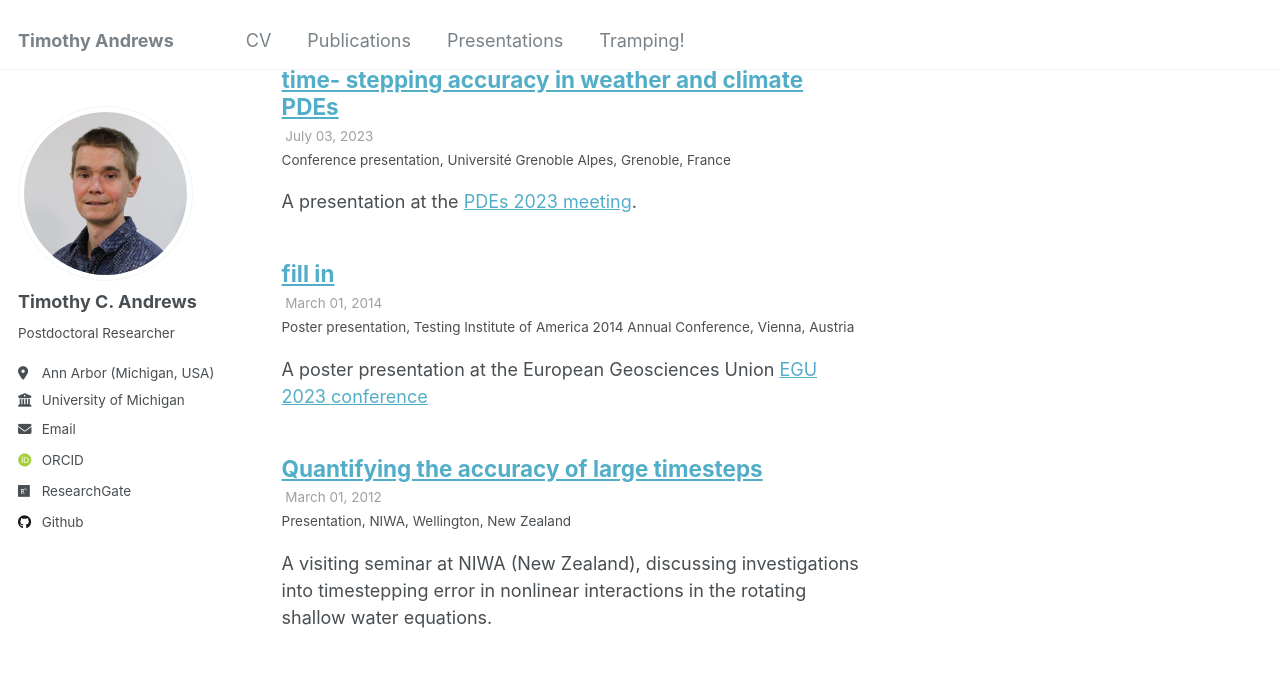
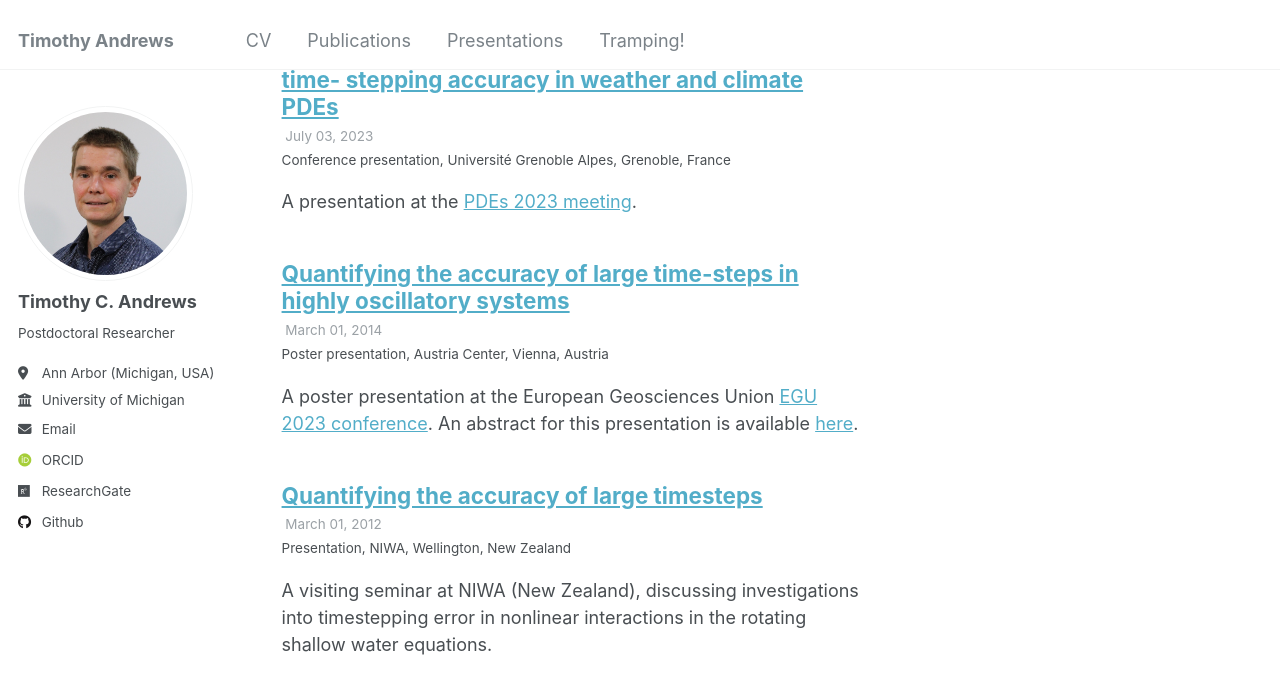
Before and after one commit to ta440/ta440.github.io, a Jekyll site: the page built from _pages/talks.html, in a window 1280 px wide and 900 px high, scrolled down 469 px. Shown: the top 694 px of the window. Built offline with Jekyll 4.4.1, drawn with Linux system fonts in a browser that asks for light colours; some web fonts are replaced.

Commit message:
Update 2023-04-07-egu.md

```diff
--- a/_talks/2023-04-07-egu.md
+++ b/_talks/2023-04-07-egu.md
@@ -1,11 +1,11 @@
 ---
-title: "fill in"
+title: "Quantifying the accuracy of large time-steps in highly oscillatory systems"
 collection: talks
 type: "Poster presentation"
 permalink: /talks/2023-04-07-egu
-venue: "Testing Institute of America 2014 Annual Conference"
+venue: "Austria Center"
 date: 2014-03-01
 location: "Vienna, Austria"
 ---
 
-A poster presentation at the European Geosciences Union [EGU 2023 conference](https://www.egu23.eu/)
+A poster presentation at the European Geosciences Union [EGU 2023 conference](https://www.egu23.eu/). An abstract for this presentation is available [here](https://meetingorganizer.copernicus.org/EGU23/EGU23-14086.html?pdf).
```
